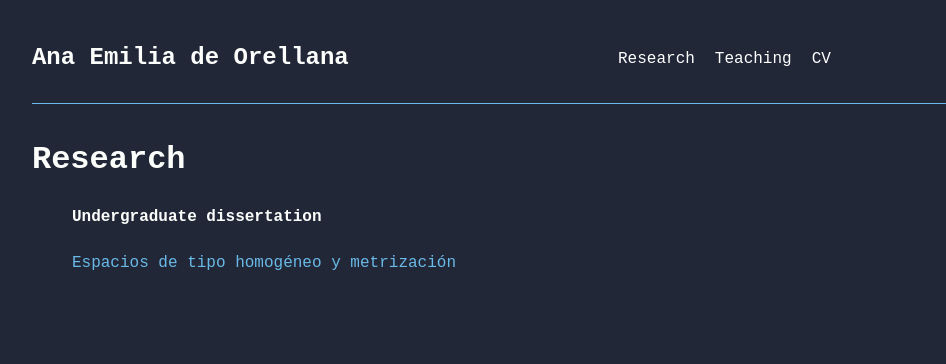
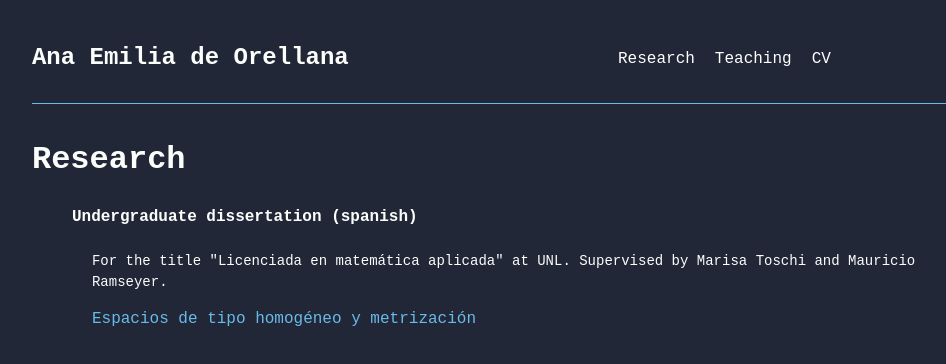
Before and after one commit to AnadeOre/anadeore.github.io, a Next.js app: page /research in a window 1280 px wide. Shown: the top 364 px of the page, without its empty margins (128-1074 px from the left). Built offline with nearby package versions, Linux system fonts and the light colour scheme.

Commit message:
Add dissertation

```diff
--- /dev/null
+++ b/src/app/components/DissertationDiv.jsx
@@ -0,0 +1,19 @@
+import React from 'react';
+import Link from 'next/link';
+import styles from '../styles/dissertation.module.css';
+
+const DissertationDiv = ({title, description, linkURL, linkDesc}) => {
+  return (
+    <li>
+      <h4>{title}</h4>
+      <div className={styles.indentedSection}>
+        <p className={styles.description}>{description}</p>
+        <Link className='linkDecor' target='_blank' href={linkURL}>
+          {linkDesc}
+        </Link>
+      </div>
+    </li>
+  );
+};
+
+export default DissertationDiv;
--- a/src/app/research/page.jsx
+++ b/src/app/research/page.jsx
@@ -1,17 +1,18 @@
 import Link from 'next/link';
 import React from 'react';
-
+import DissertationDiv from '../components/DissertationDiv';
 const Page = () => {
   return (
     <div>
       <h1>Research</h1>
       <ul>
-        <li>
-          <h4>Undergraduate dissertation</h4>
-          <Link href='https://anadeore.github.io/files/UndergradDissertation.pdf'>
-            Espacios de tipo homogéneo y metrización
-          </Link>
-        </li>
+        <DissertationDiv
+          title='Undergraduate dissertation (spanish)'
+          description='For the title "Licenciada en matemática aplicada" at UNL. Supervised by
+          Marisa Toschi and Mauricio Ramseyer.'
+          linkURL='/UndergradDissertation.pdf'
+          linkDesc='Espacios de tipo homogéneo y metrización'
+        />
       </ul>
     </div>
   );
--- /dev/null
+++ b/src/app/styles/dissertation.module.css
@@ -0,0 +1,7 @@
+.indentedSection {
+  margin-left: 20px;
+}
+
+.description {
+  font-size: 14px;
+}
```
Also changed, not shown: 1 other file (tests, documents, lock files or other folders).
